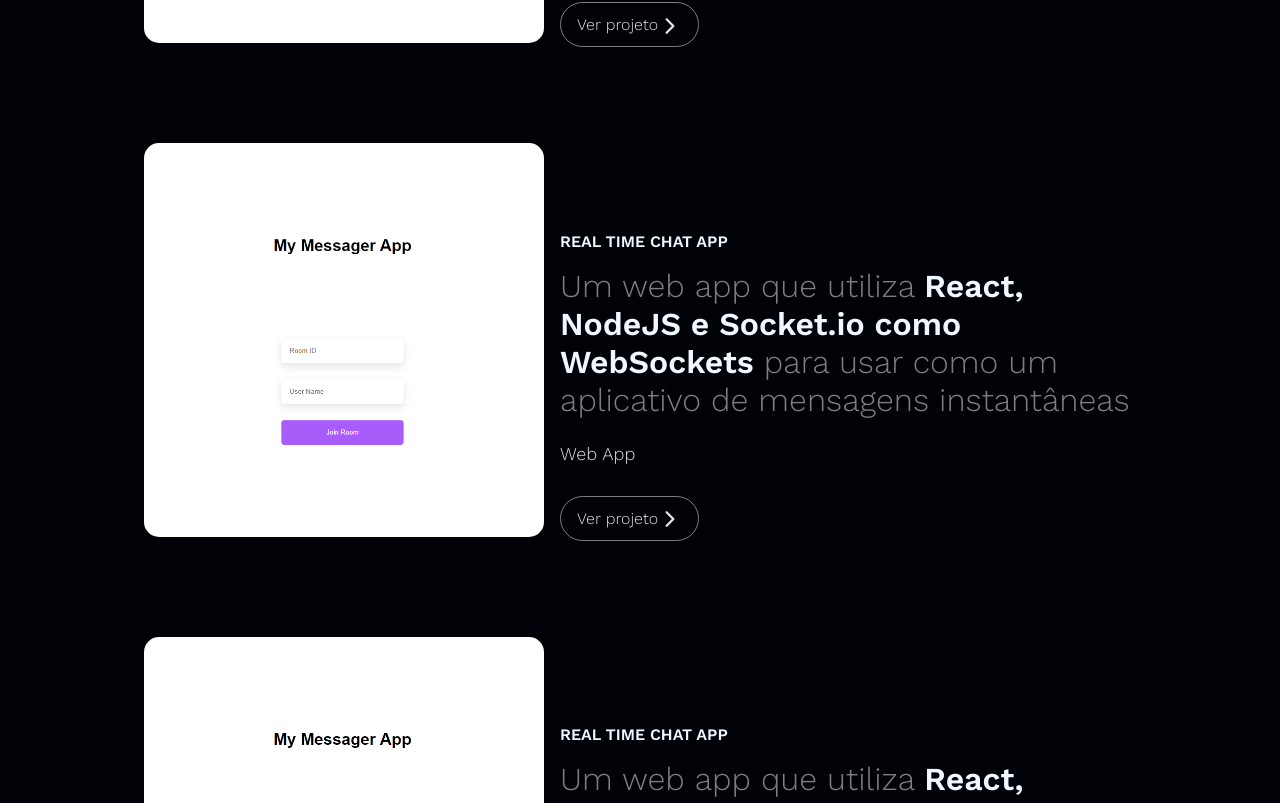
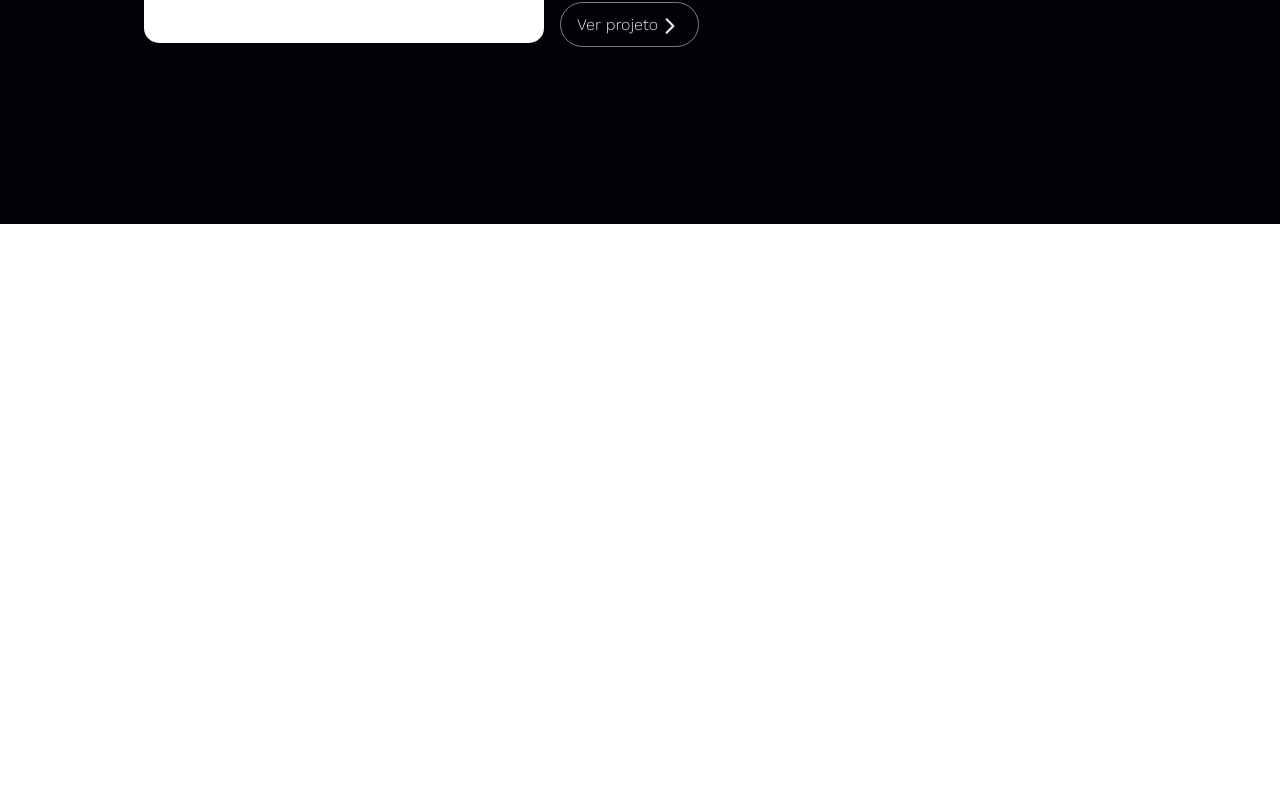
Before and after one commit to CunhaJoao1/portifolio-victorcunha, a React (Vite) app: page /projetos in a window 1280 px wide. Shown: the part 576-1379 px from the top of the page. After the commit the page ends 800 px from the top, so only its background shows below. Built offline with nearby package versions, Linux system fonts and the light colour scheme.

Commit message:
Link do repositorio no card

```diff
--- a/src/Components/Projetos/Cards.tsx
+++ b/src/Components/Projetos/Cards.tsx
@@ -97,7 +97,7 @@ export function Card(){
                 <h5>REAL TIME CHAT APP</h5>
                 <p className="description">Um web app que utiliza <span>React, NodeJS e Socket.io como WebSockets</span> para usar como um aplicativo de mensagens instantâneas</p>
                 <p className="type">Web App</p>
-                <button type="button">Ver projeto <p><IoIosArrowForward size={'1.5em'}/></p> </button>
+                <button type="button" onClick={()=>window.open("https://github.com/CunhaJoao1/RealTimeChat", "_blank")}>Ver projeto <p><IoIosArrowForward size={'1.5em'}/></p> </button>
             </div>
         </Div>
     )
--- a/src/Components/Projetos/Projetos.tsx
+++ b/src/Components/Projetos/Projetos.tsx
@@ -33,9 +33,6 @@ export function Projetos(){
             </div>
             <div className="cards">
                 <Card/>
-                <Card/>
-                <Card/>
-
             </div>
         </Div>
     )
```
